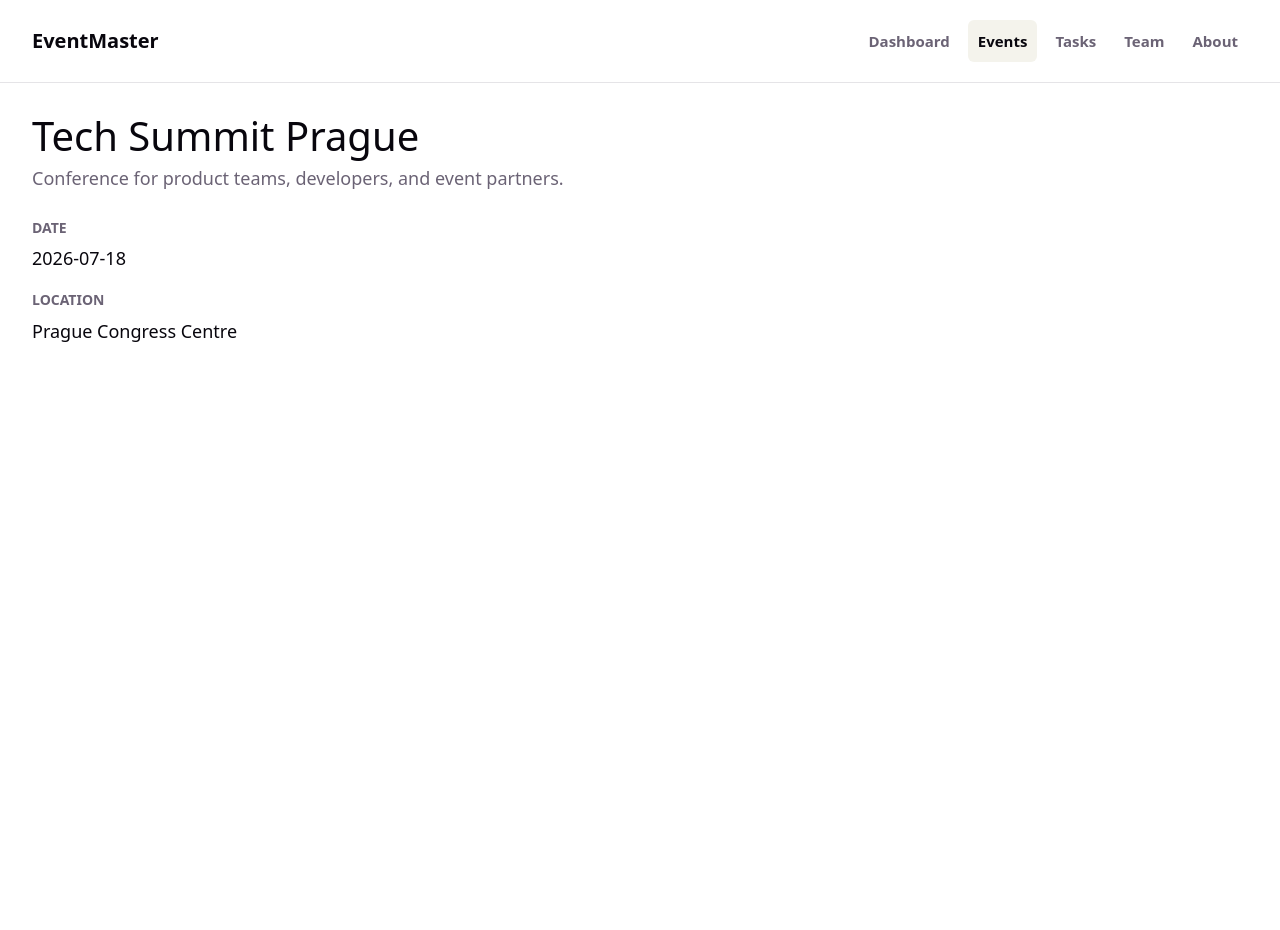
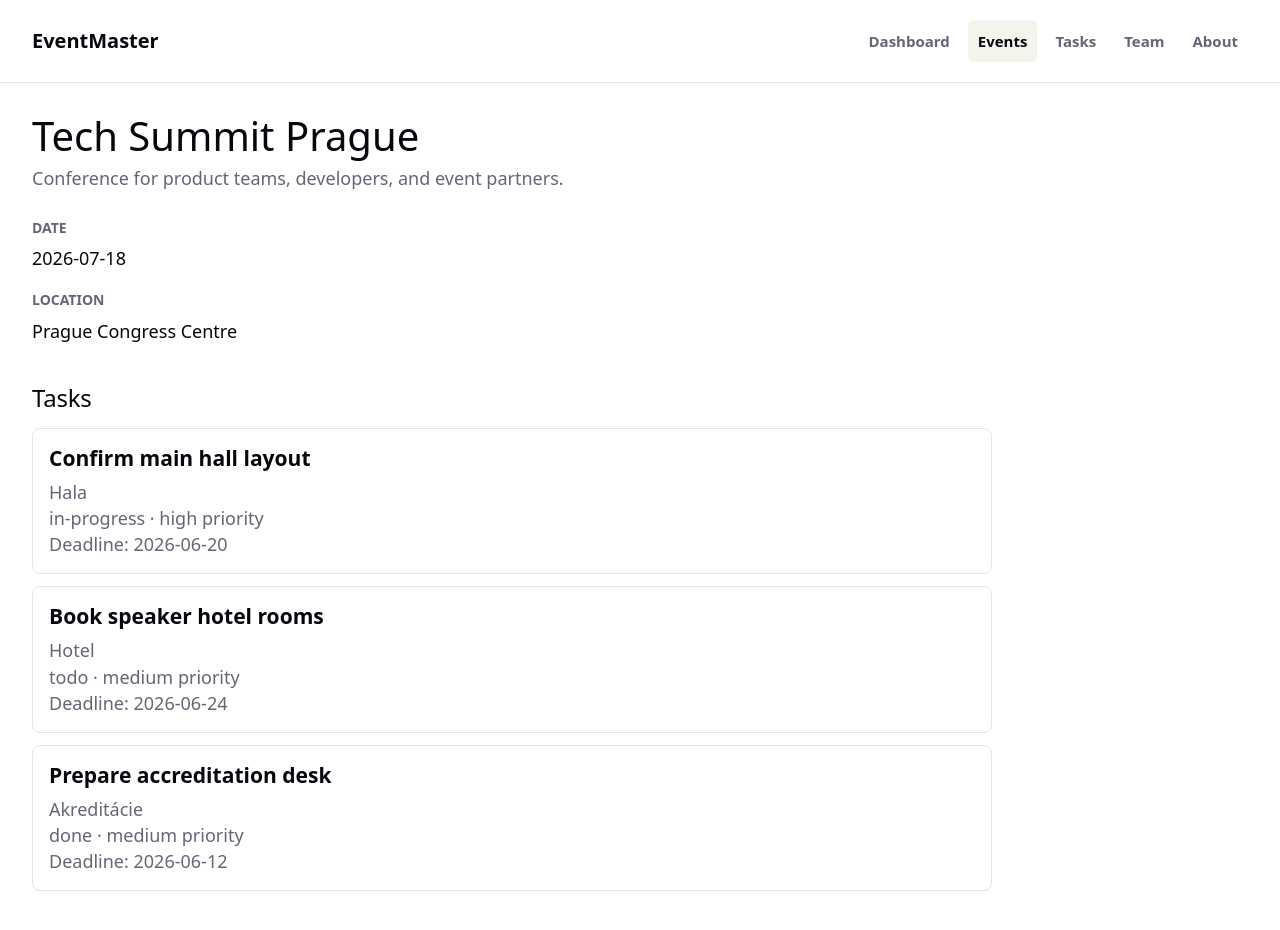
Before and after one commit to LiborJohn66/4IT427_mlal01, a React (Vite) app in the folder 4IT427_mlal01/: page /events/event-1 in a window 1280 px wide. Before the commit the page ends 800 px from the top, so only its background shows below. Built offline with nearby package versions, Linux system fonts and the light colour scheme.

Commit message:
pridani tasks listu do event detailu

```diff
--- a/4IT427_mlal01/src/App.css
+++ b/4IT427_mlal01/src/App.css
@@ -95,6 +95,29 @@
   margin: 4px 0 0;
 }
 
+.event-tasks {
+  margin-top: 40px;
+}
+
+.task-list {
+  display: grid;
+  gap: 12px;
+  list-style: none;
+  margin: 16px 0 0;
+  padding: 0;
+}
+
+.task-list-item {
+  border: 1px solid var(--border);
+  border-radius: 8px;
+  padding: 16px;
+}
+
+.task-list-item h3 {
+  color: var(--text-h);
+  margin: 0 0 8px;
+}
+
 @media (max-width: 720px) {
   .app-header {
     align-items: flex-start;
--- a/4IT427_mlal01/src/pages/EventDetailPage.tsx
+++ b/4IT427_mlal01/src/pages/EventDetailPage.tsx
@@ -1,14 +1,17 @@
 import { useEffect, useState } from 'react'
 import { useParams } from 'react-router-dom'
 import type { Event } from '../types/event.types'
+import type { Task } from '../types/task.types'
 
 type EventsResponse = {
   events: Event[]
+  tasks: Task[]
 }
 
 export function EventDetailPage() {
   const { id } = useParams()
   const [event, setEvent] = useState<Event | null>(null)
+  const [tasks, setTasks] = useState<Task[]>([])
   const [isLoading, setIsLoading] = useState(true)
   const [error, setError] = useState('')
 
@@ -29,6 +32,7 @@ export function EventDetailPage() {
         }
 
         setEvent(selectedEvent)
+        setTasks(data.tasks.filter((task) => task.eventId === selectedEvent.id))
       } catch {
         setError('Event could not be loaded.')
       } finally {
@@ -58,6 +62,26 @@ export function EventDetailPage() {
               <dd>{event.location}</dd>
             </div>
           </dl>
+
+          <section className="event-tasks">
+            <h2>Tasks</h2>
+            {tasks.length === 0 ? (
+              <p>No tasks for this event yet.</p>
+            ) : (
+              <ul className="task-list">
+                {tasks.map((task) => (
+                  <li key={task.id} className="task-list-item">
+                    <h3>{task.title}</h3>
+                    <p>{task.category}</p>
+                    <p>
+                      {task.status} · {task.priority} priority
+                    </p>
+                    <p>Deadline: {task.deadline}</p>
+                  </li>
+                ))}
+              </ul>
+            )}
+          </section>
         </div>
       )}
     </section>
```
Also changed, not shown: 4IT427_mlal01/src/types/task.types.ts (added, +14 -0 lines).
